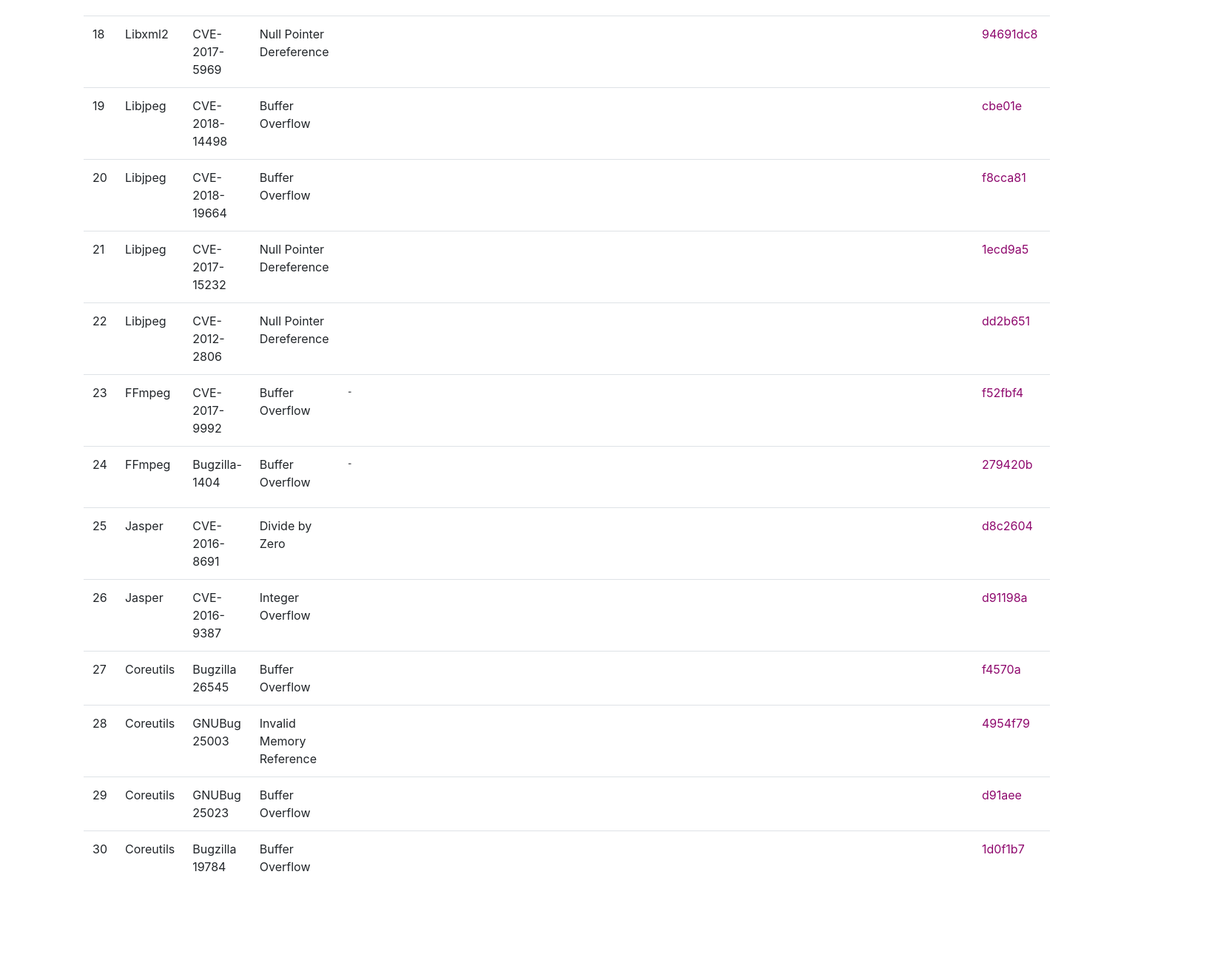
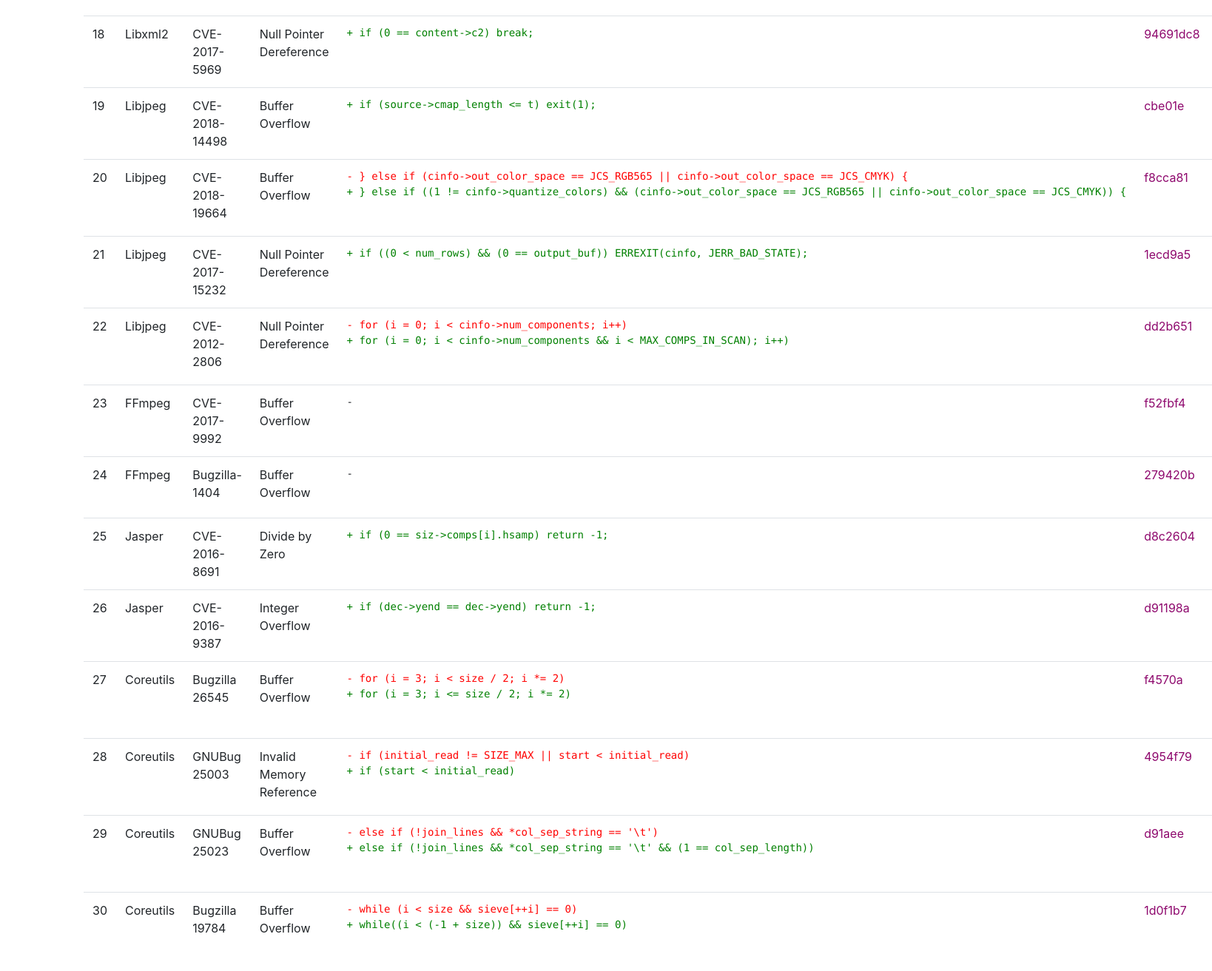
Before and after one commit to cpr-tool/cpr-tool.github.io, a plain HTML site: page extractfix.html in a window 1280 px wide. Shown: the part 2030-3343 px from the top of the page at 74% size, 1638 px wide, since content can reach past the window. Before the commit the page ends 3290 px from the top, so only its background shows below. Drawn offline with Linux system fonts and the light colour scheme; a web font is replaced by a local one.

Commit message:
Update extractfix.html

```diff
--- a/extractfix.html
+++ b/extractfix.html
@@ -299,6 +299,7 @@
             <td>CVE-2017-5969</td>
             <td>Null Pointer Dereference</td>
             <td><pre>
+<code class="language-diff" style="color:green">+ if (0 == content->c2) break;</code>
             </pre></td>
             <td><a href="https://gitlab.gnome.org/GNOME/libxml2/commit/94691dc8">94691dc8</a></td>
           </tr>
@@ -309,6 +310,7 @@
             <td>CVE-2018-14498</td>
             <td>Buffer Overflow</td>
             <td><pre>
+<code class="language-diff" style="color:green">+ if (source->cmap_length <= t) exit(1);</code>
             </pre></td>
             <td><a href="https://github.com/libjpeg-turbo/libjpeg-turbo/commit/cbe01e0c6757c918a220a63ce614fe77260a7a03">cbe01e</a></td>
           </tr>
@@ -319,6 +321,8 @@
             <td>CVE-2018-19664</td>
             <td>Buffer Overflow</td>
             <td><pre>
+<code class="language-diff" style="color:red">- } else if (cinfo->out_color_space == JCS_RGB565 || cinfo->out_color_space == JCS_CMYK) {</code>
+<code class="language-diff" style="color:green">+ } else if ((1 != cinfo->quantize_colors) && (cinfo->out_color_space == JCS_RGB565 || cinfo->out_color_space == JCS_CMYK)) {</code>
             </pre></td>
             <td><a href="https://github.com/libjpeg-turbo/libjpeg-turbo/commit/f8cca819a4fb42aafa5f70df43c45e8c416d716f">f8cca81</a></td>
           </tr>
@@ -329,6 +333,7 @@
             <td>CVE-2017-15232</td>
             <td>Null Pointer Dereference</td>
             <td><pre>
+<code class="language-diff" style="color:green">+ if ((0 < num_rows) && (0 == output_buf)) ERREXIT(cinfo, JERR_BAD_STATE);</code>
             </pre></td>
             <td><a href="https://github.com/libjpeg-turbo/libjpeg-turbo/commit/1ecd9a5">1ecd9a5</a></td>
           </tr>
@@ -339,6 +344,8 @@
             <td>CVE-2012-2806</td>
             <td>Null Pointer Dereference</td>
             <td><pre>
+<code class="language-diff" style="color:red">- for (i = 0; i < cinfo->num_components; i++)</code>
+<code class="language-diff" style="color:green">+ for (i = 0; i < cinfo->num_components && i < MAX_COMPS_IN_SCAN); i++)</code>
             </pre></td>
             <td><a href="https://github.com/libjpeg-turbo/libjpeg-turbo/commit/dd2b651">dd2b651</a></td>
           </tr>
@@ -371,6 +378,7 @@
             <td>CVE-2016-8691</td>
             <td>Divide by Zero</td>
             <td><pre>
+<code class="language-diff" style="color:green">+ if (0 == siz->comps[i].hsamp) return -1;</code>
             </pre></td>
             <td><a href="https://github.com/mdadams/jasper/commit/d8c2604cd438c41ec72aff52c16ebd8183068020">d8c2604</a></td>
           </tr>
@@ -381,6 +389,7 @@
             <td>CVE-2016-9387</td>
             <td>Integer Overflow</td>
             <td><pre>
+<code class="language-diff" style="color:green">+ if (dec->yend == dec->yend) return -1;</code>
             </pre></td>
             <td><a href="https://github.com/mdadams/jasper/commit/d91198abd00fc435a397fe6bad906a4c1748e9cf">d91198a</a></td>
           </tr>
@@ -391,6 +400,8 @@
             <td>Bugzilla 26545</td>
             <td>Buffer Overflow</td>
             <td><pre>
+<code class="language-diff" style="color:red">- for (i = 3; i < size / 2; i *= 2)</code>
+<code class="language-diff" style="color:green">+ for (i = 3; i <= size / 2; i *= 2)</code>
             </pre></td>
             <td><a href="https://github.com/coreutils/coreutils/commit/f4570a9e">f4570a</a></td>
           </tr>
@@ -401,6 +412,8 @@
             <td>GNUBug 25003</td>
             <td>Invalid Memory Reference</td>
             <td><pre>
+<code class="language-diff" style="color:red">- if (initial_read != SIZE_MAX || start < initial_read)</code>
+<code class="language-diff" style="color:green">+ if (start < initial_read)</code>
             </pre></td>
             <td><a href="https://github.com/coreutils/coreutils/commit/4954f79">4954f79</a></td>
           </tr>
@@ -411,6 +424,8 @@
             <td>GNUBug 25023</td>
             <td>Buffer Overflow</td>
             <td><pre>
+<code class="language-diff" style="color:red">- else if (!join_lines && *col_sep_string == '\t')</code>
+<code class="language-diff" style="color:green">+ else if (!join_lines && *col_sep_string == '\t' && (1 == col_sep_length))</code>
             </pre></td>
             <td><a href="https://github.com/coreutils/coreutils/commit/d91aee">d91aee</a></td>
           </tr>
@@ -421,6 +436,8 @@
             <td>Bugzilla 19784</td>
             <td>Buffer Overflow</td>
             <td><pre>
+<code class="language-diff" style="color:red">- while (i < size && sieve[++i] == 0)</code>
+<code class="language-diff" style="color:green">+ while((i < (-1 + size)) && sieve[++i] == 0)</code>
             </pre></td>
             <td><a href="https://github.com/coreutils/coreutils/commit/1d0f1b7">1d0f1b7</a></td>
           </tr>
```
